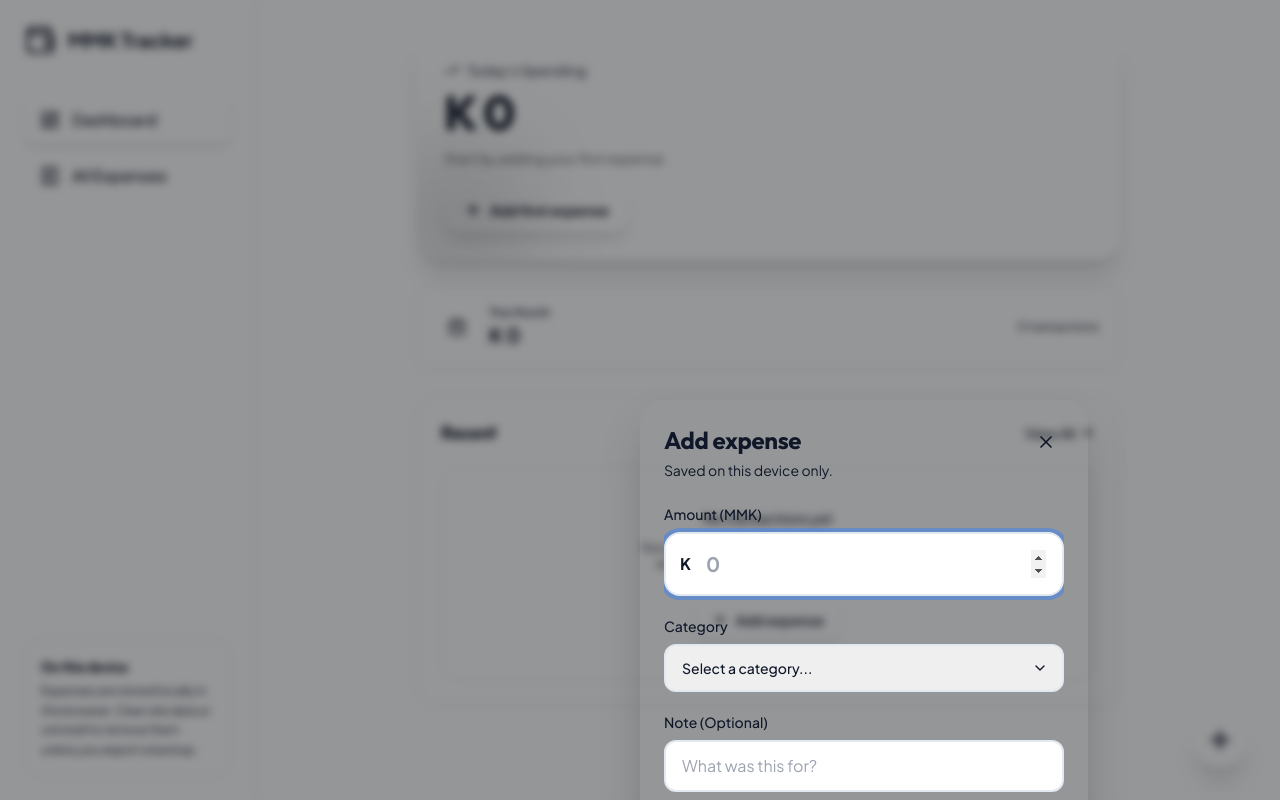
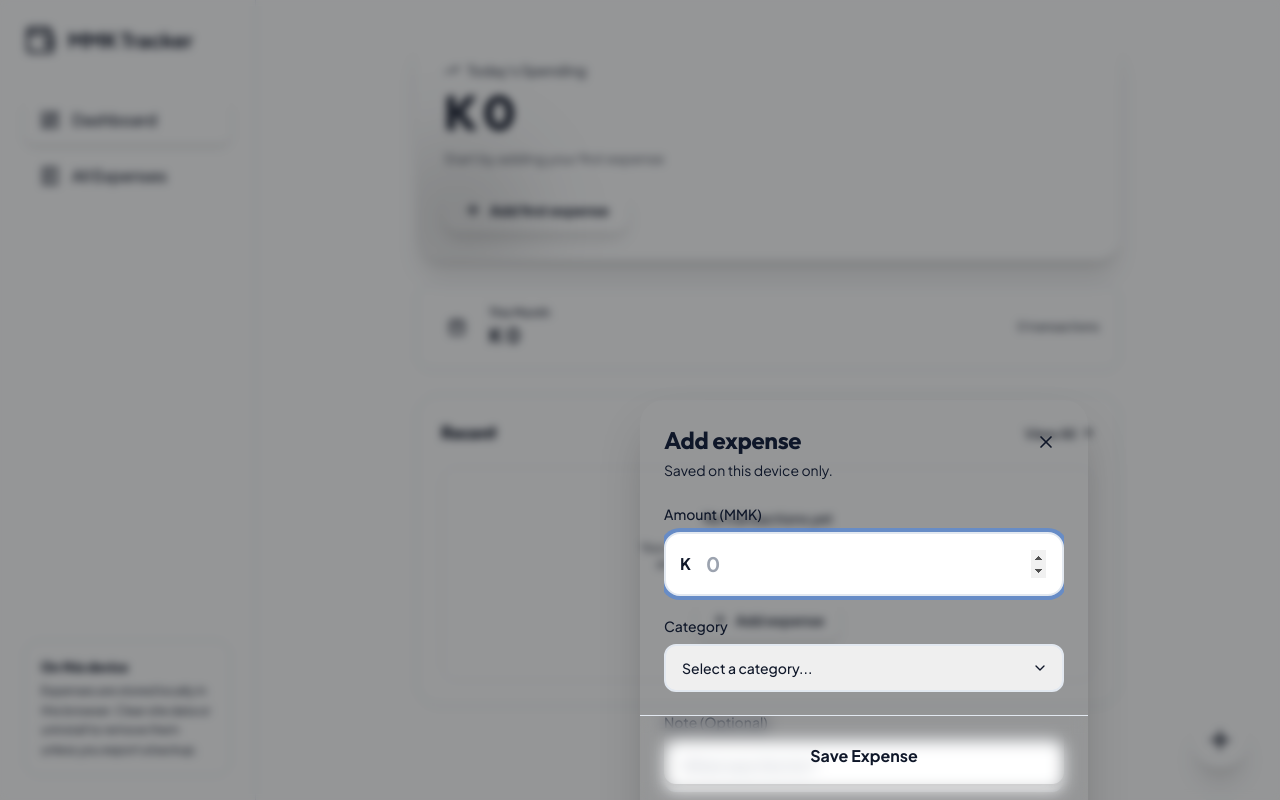
Before and after one commit to aunnk0002-arch/mmk-expense-tracker, a React (Vite) app: page / in a window 1280 px wide. Both pictures are taken after a click on the button "Add first expense". Built offline with nearby package versions, Linux system fonts and the light colour scheme.

Commit message:
Improve iOS drawer UX with sticky action

```diff
--- a/src/components/add-expense-drawer.tsx
+++ b/src/components/add-expense-drawer.tsx
@@ -135,7 +135,11 @@ export function AddExpenseDrawer() {
                 </button>
               </div>
 
-              <form onSubmit={form.handleSubmit(onSubmit)} className="space-y-5 overflow-y-auto pb-4">
+              <form
+                onSubmit={form.handleSubmit(onSubmit)}
+                className="flex min-h-0 flex-1 flex-col"
+              >
+                <div className="min-h-0 flex-1 space-y-5 overflow-y-auto pb-6">
                   {/* Amount */}
                   <div>
                     <label className="mb-2 block text-sm font-medium text-muted-foreground">
@@ -147,6 +151,8 @@ export function AddExpenseDrawer() {
                       </span>
                       <input
                         type="number"
+                        inputMode="numeric"
+                        enterKeyHint="done"
                         autoFocus
                         {...form.register("amount", { valueAsNumber: true })}
                         className="w-full rounded-2xl border-2 border-border bg-background py-4 pl-10 pr-4 text-xl font-bold focus:border-primary focus:outline-none focus:ring-4 focus:ring-primary/10 transition-all"
@@ -225,6 +231,7 @@ export function AddExpenseDrawer() {
                     </label>
                     <input
                       type="text"
+                      enterKeyHint="done"
                       {...form.register("note")}
                       className="w-full rounded-xl border-2 border-border bg-background px-4 py-3 focus:border-primary focus:outline-none focus:ring-4 focus:ring-primary/10 transition-all"
                       placeholder="What was this for?"
@@ -252,8 +259,9 @@ export function AddExpenseDrawer() {
                       </p>
                     )}
                   </div>
+                </div>
 
-                <div className="pt-2">
+                <div className="sticky bottom-0 -mx-6 mt-2 border-t border-border/60 bg-card/95 px-6 pb-[calc(1rem+env(safe-area-inset-bottom,0px))] pt-3 backdrop-blur">
                   <button
                     type="submit"
                     disabled={isPending}
--- a/src/components/edit-expense-drawer.tsx
+++ b/src/components/edit-expense-drawer.tsx
@@ -117,7 +117,11 @@ export function EditExpenseDrawer({ expense, isOpen, onClose }: EditExpenseDrawe
               </button>
             </div>
 
-            <form onSubmit={form.handleSubmit(onSubmit)} className="space-y-5 overflow-y-auto pb-4">
+            <form
+              onSubmit={form.handleSubmit(onSubmit)}
+              className="flex min-h-0 flex-1 flex-col"
+            >
+              <div className="min-h-0 flex-1 space-y-5 overflow-y-auto pb-6">
                 {/* Amount */}
                 <div>
                   <label className="mb-2 block text-sm font-medium text-muted-foreground">
@@ -129,6 +133,8 @@ export function EditExpenseDrawer({ expense, isOpen, onClose }: EditExpenseDrawe
                     </span>
                     <input
                       type="number"
+                      inputMode="numeric"
+                      enterKeyHint="done"
                       autoFocus
                       {...form.register("amount", { valueAsNumber: true })}
                       className="w-full rounded-2xl border-2 border-border bg-background py-4 pl-10 pr-4 text-xl font-bold focus:border-primary focus:outline-none focus:ring-4 focus:ring-primary/10 transition-all"
@@ -182,6 +188,7 @@ export function EditExpenseDrawer({ expense, isOpen, onClose }: EditExpenseDrawe
                       >
                         <input
                           type="text"
+                          enterKeyHint="done"
                           value={customCategory}
                           onChange={(e) => setCustomCategory(e.target.value)}
                           maxLength={40}
@@ -200,6 +207,7 @@ export function EditExpenseDrawer({ expense, isOpen, onClose }: EditExpenseDrawe
                   </label>
                   <input
                     type="text"
+                    enterKeyHint="done"
                     {...form.register("note")}
                     className="w-full rounded-xl border-2 border-border bg-background px-4 py-3 focus:border-primary focus:outline-none focus:ring-4 focus:ring-primary/10 transition-all"
                     placeholder="What was this for?"
@@ -227,8 +235,9 @@ export function EditExpenseDrawer({ expense, isOpen, onClose }: EditExpenseDrawe
                     </p>
                   )}
                 </div>
+              </div>
 
-              <div className="pt-2">
+              <div className="sticky bottom-0 -mx-6 mt-2 border-t border-border/60 bg-card/95 px-6 pb-[calc(1rem+env(safe-area-inset-bottom,0px))] pt-3 backdrop-blur">
                 <button
                   type="submit"
                   disabled={isPending}
```
Lines whose indentation alone changed are shown as unchanged.
